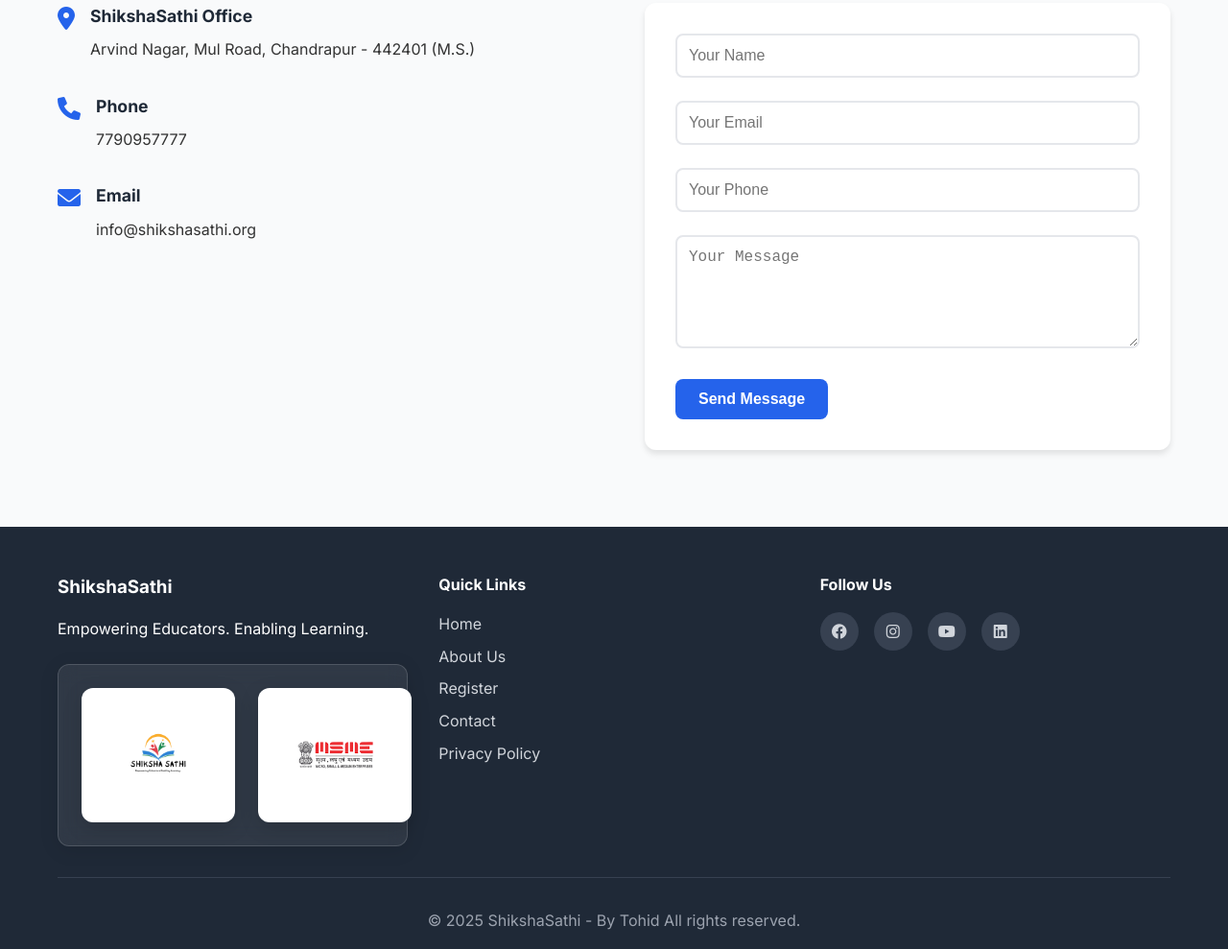
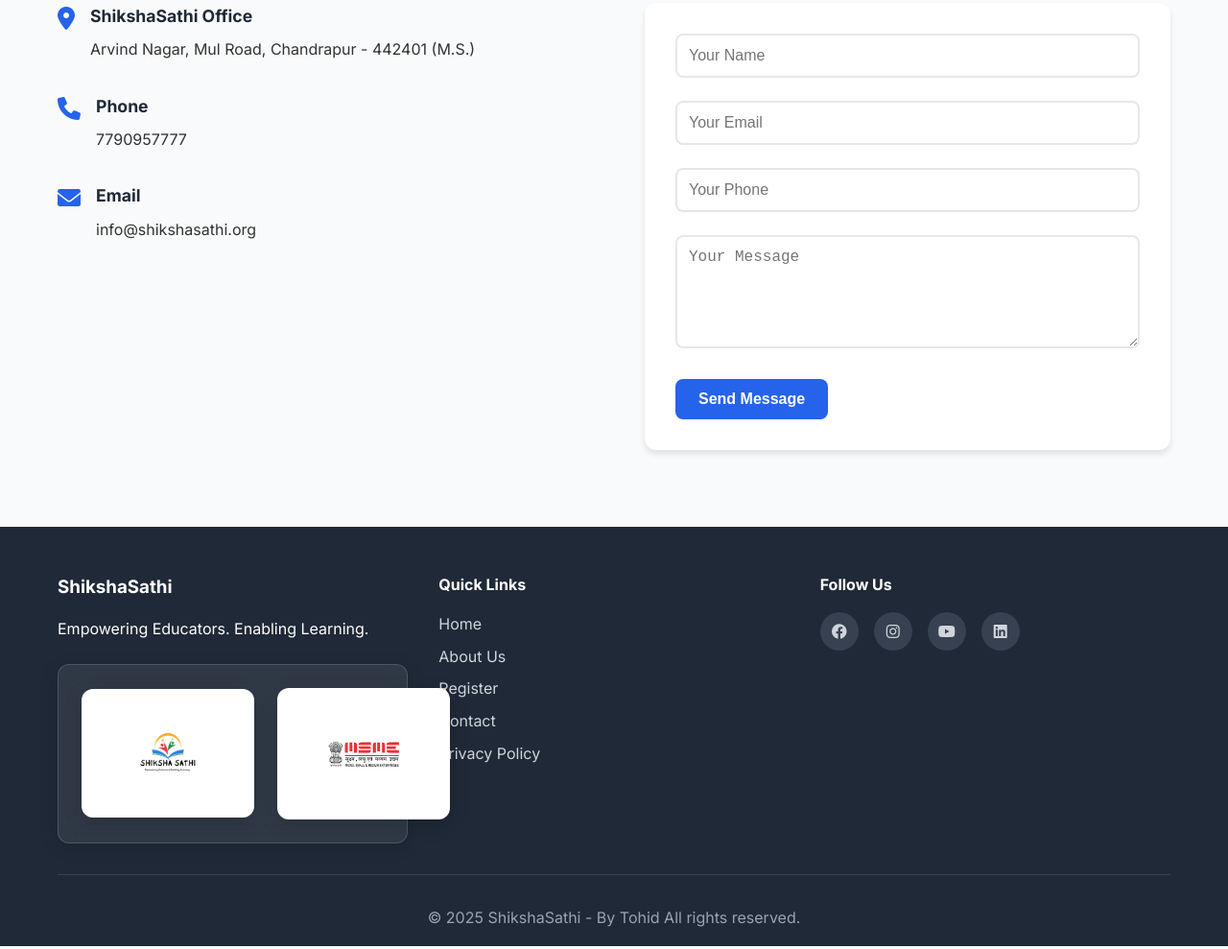
Before and after one commit to Tohidhanfi/ShikshaSathi, a plain HTML site: page index.html in a window 1280 px wide. Shown: the part 9974-10963 px from the top of the page at 96% size. Drawn offline with Linux system fonts and the light colour scheme; no server answers.

```diff
--- a/src/css/styles.css
+++ b/src/css/styles.css
@@ -274,8 +274,9 @@ body {
     display: flex;
     align-items: center;
     justify-content: center;
-    min-width: 160px;
-    min-height: 140px;
+    min-width: 180px;
+    min-height: 120px;
+    overflow: hidden;
 }
 
 .logo-white-container:hover {
@@ -302,8 +303,8 @@ body {
     width: 144px;
     height: 87px;
     object-fit: contain;
-    max-width: 100%;
-    max-height: 100%;
+    max-width: calc(100% - 2rem);
+    max-height: calc(100% - 2rem);
     transition: transform 0.3s ease;
 }
 
@@ -356,8 +357,8 @@ body {
 
     .logo-white-container {
         padding: 1.2rem 1.5rem;
-        min-width: 140px;
-        min-height: 120px;
+        min-width: 160px;
+        min-height: 110px;
     }
 
     .footer-msme-logo {
@@ -408,8 +409,8 @@ body {
 
     .logo-white-container {
         padding: 1rem 1.2rem;
-        min-width: 120px;
-        min-height: 100px;
+        min-width: 140px;
+        min-height: 90px;
     }
 
     .footer-msme-logo {
```
